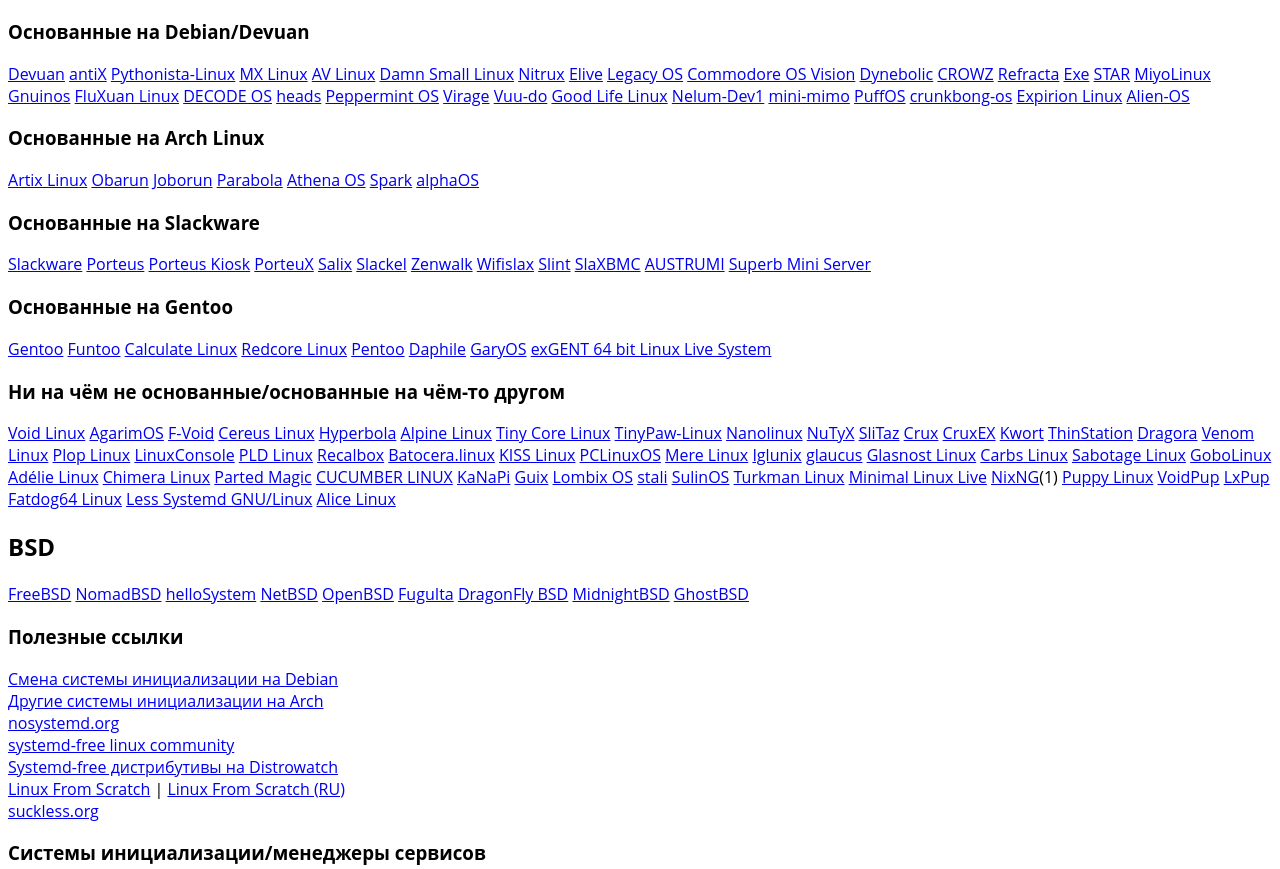
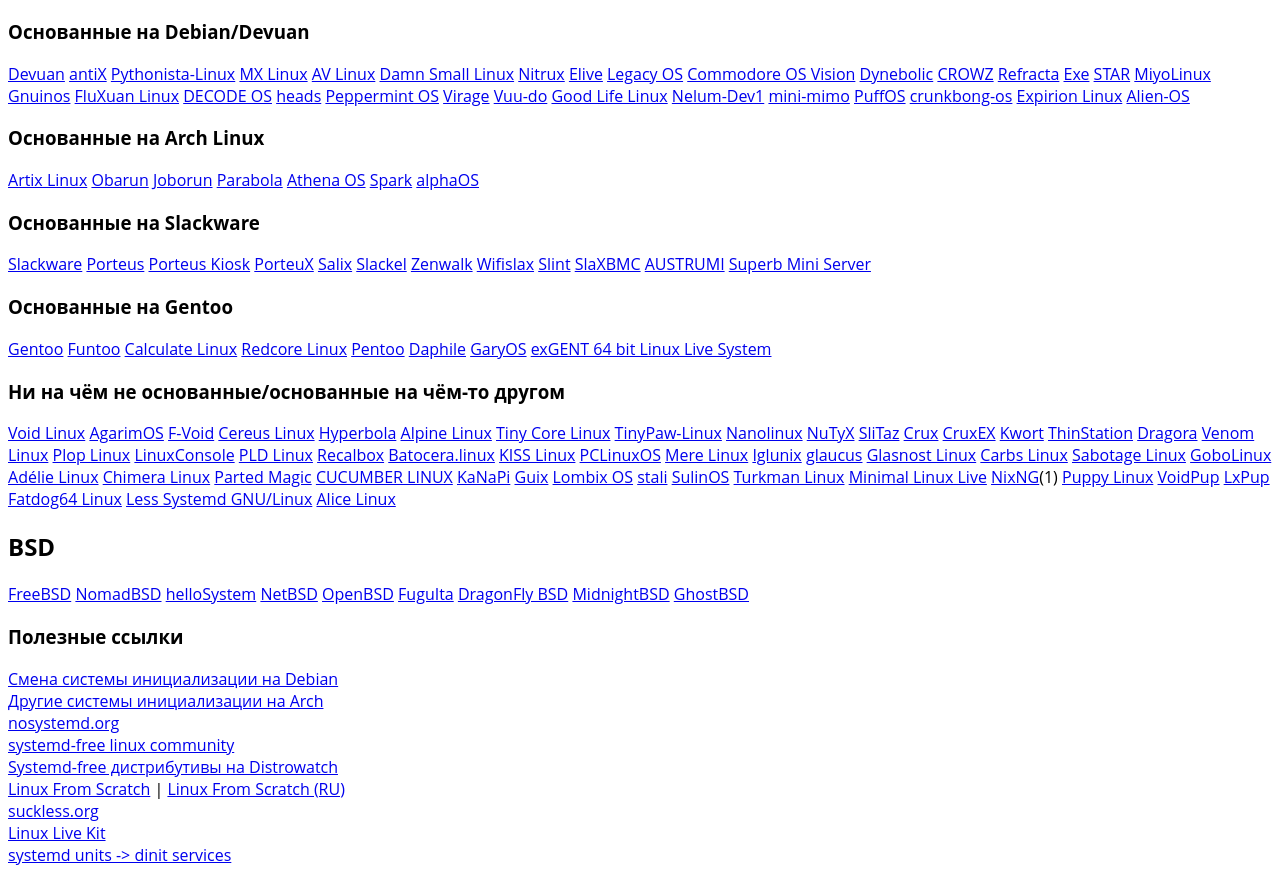
Before and after one commit to etar125/sysdfree.github.io, a plain HTML site: page index.html in a window 1280 px wide. Shown: the part 67-936 px from the top of the page. Drawn offline with Linux system fonts and the light colour scheme.

Commit message:
+полезные ссылки

```diff
--- a/index.html
+++ b/index.html
@@ -143,7 +143,10 @@
 		<a href="https://sysdfree.wordpress.com/">systemd-free linux community</a><br>
 		<a href="https://distrowatch.com/search.php?defaultinit=Not+systemd#simpleresults">Systemd-free дистрибутивы на Distrowatch</a><br>
 		<a href="https://linuxfromscratch.org/">Linux From Scratch</a> | <a href="https://linuxfromscratch.ru/">Linux From Scratch (RU)</a><br>
-		<a href="https://suckless.org/">suckless.org</a>
+		<a href="https://suckless.org/">suckless.org</a><br>
+		<a href="https://www.linux-live.org/">Linux Live Kit</a><br>
+		<a href="https://github.com/mobin-2008/systemd_to_dinit_converter">systemd units -> dinit services</a><br>
+		<a href="https://github.com/akhilvij/systemd-to-sysvinit-converter"> systemd -> sysvinit</a>
 
 		<h3>Системы инициализации/менеджеры сервисов</h3>
 		<a href="https://www.opennet.ru/opennews/art.shtml?num=40644">uselessd</a>(2)<br>
```
